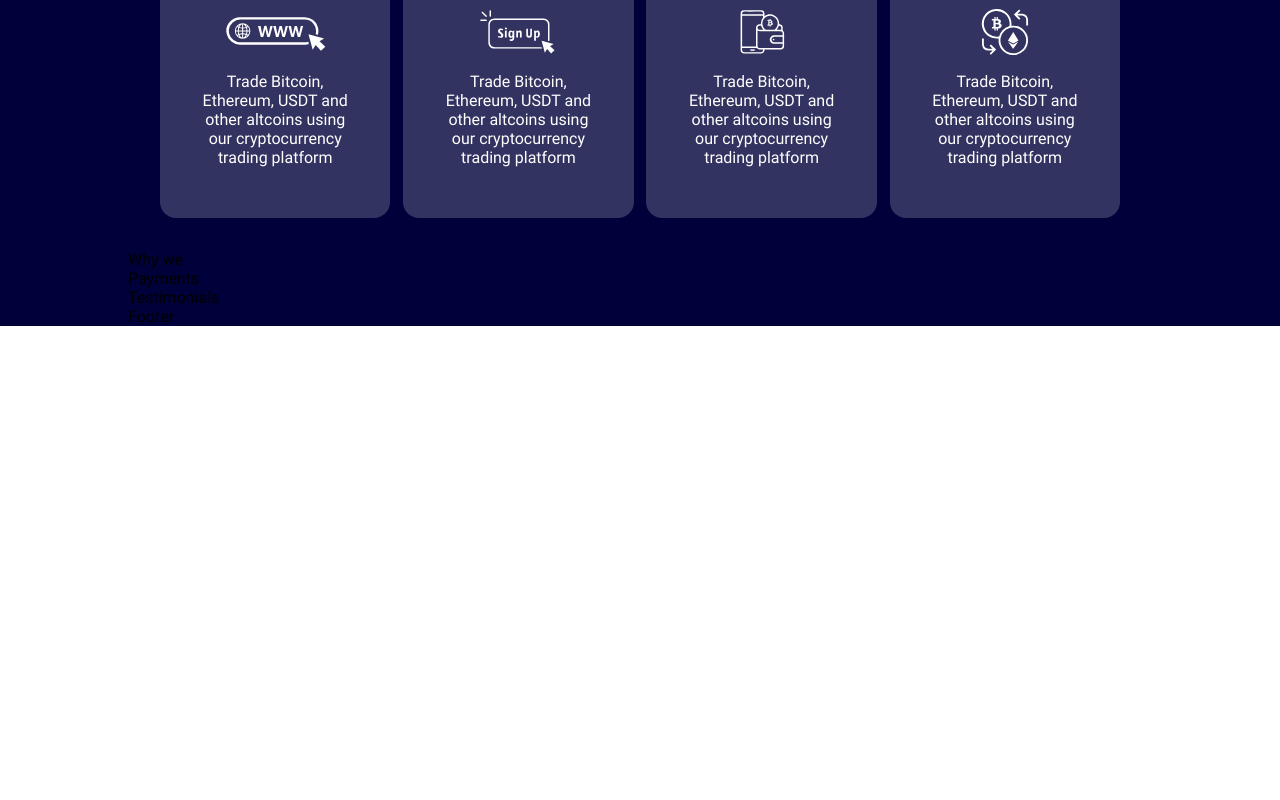
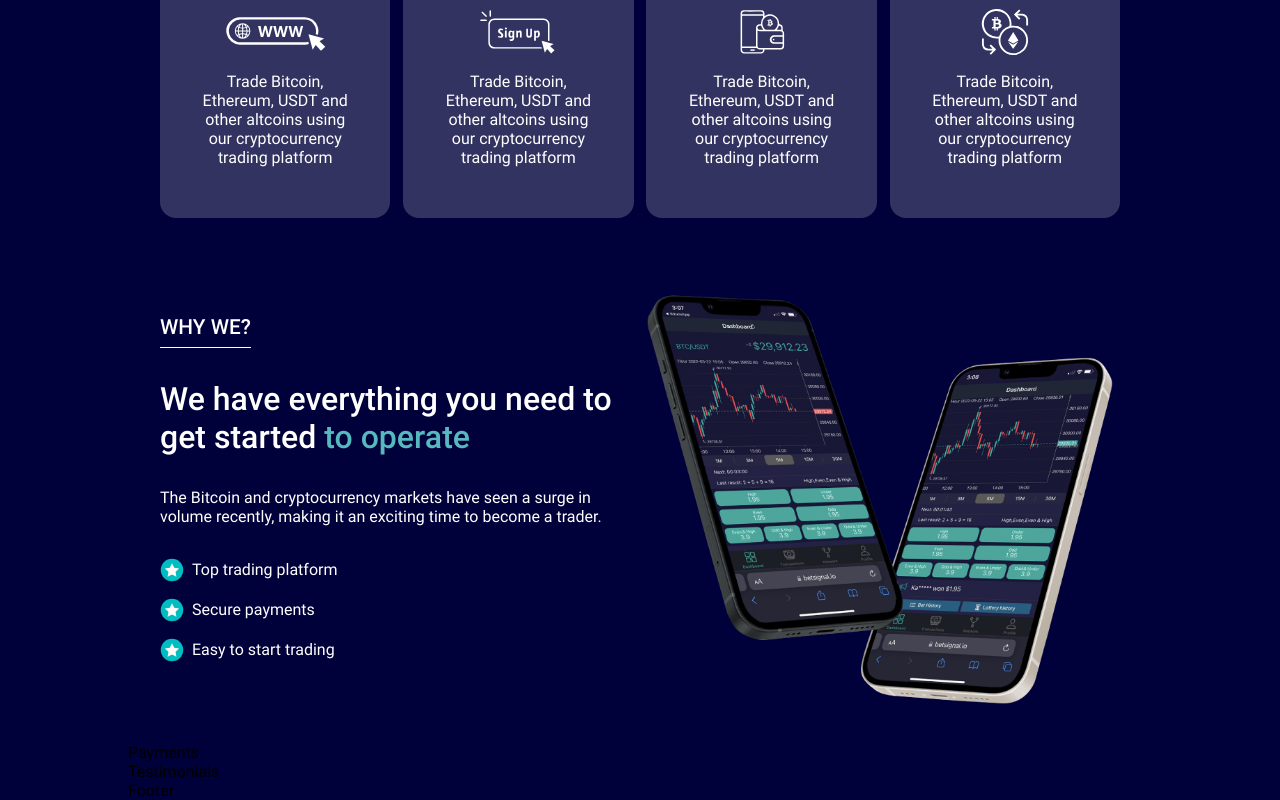
Before and after one commit to andresrodriguezsantos44/betsignal, a Vue app: page / in a window 1280 px wide. Shown: the part 1404-2204 px from the top of the page. Before the commit the page ends 1730 px from the top, so only its background shows below. Built offline with nearby package versions, Linux system fonts and the light colour scheme.

Commit message:
Why we section is done

```diff
--- a/src/assets/css/index.css
+++ b/src/assets/css/index.css
@@ -159,6 +159,10 @@
   margin-bottom: 2rem;
 }
 
+.mr-1 {
+  margin-right: .5rem;
+}
+
 /* position */
 .position-absolute {
   position: absolute;
@@ -200,6 +204,10 @@
 
 .align-items-center {
   align-items: center;
+}
+
+.align-items-start {
+  align-items: flex-start;
 }
 
 .justify-content-center {
--- a/src/components/Home/Navbar/NavbarStateless.vue
+++ b/src/components/Home/Navbar/NavbarStateless.vue
@@ -15,7 +15,7 @@
 
       <RouterLink @click="isMobile && handleShowNavbar()" :to="{ name: 'home', hash: '#whatDo' }" :class="`link ${ isMobile ? 'my-2' : 'mx-1' }`">{{ $t('home_navbar.what_we_do') }}</RouterLink>
       <RouterLink @click="isMobile && handleShowNavbar()" :to="{ name: 'home', hash: '#howWork' }" :class="`link ${ isMobile ? 'my-2' : 'mx-1' }`">{{ $t('home_navbar.how_does_it_work') }}</RouterLink>
-      <RouterLink @click="isMobile && handleShowNavbar()" to="/legal-terms" :class="`link ${ isMobile ? 'my-2' : 'mx-1' }`">{{ $t('home_navbar.why_we') }}</RouterLink>
+      <RouterLink @click="isMobile && handleShowNavbar()" :to="{ name: 'home', hash: '#whyWe' }" :class="`link ${ isMobile ? 'my-2' : 'mx-1' }`">{{ $t('home_navbar.why_we') }}</RouterLink>
       <RouterLink @click="isMobile && handleShowNavbar()" to="/legal-terms" :class="`link ${ isMobile ? 'my-2' : 'mx-1' }`">{{ $t('home_navbar.payments') }}</RouterLink>
       <RouterLink @click="isMobile && handleShowNavbar()" to="/legal-terms" :class="`link ${ isMobile ? 'my-2' : 'mx-1' }`">{{ $t('home_navbar.contact_us') }}</RouterLink>
 
--- /dev/null
+++ b/src/components/Home/WhyWe/WhyWeStateless.vue
@@ -0,0 +1,60 @@
+<template>
+  <section class="d-flex align-items-center justify-content-between p-4">
+    <div :class="`d-flex align-items-start justify-content-center flex-column ${ !isMobile && 'width-5' }`">
+      <h2 class="h3 text-uppercase color-light underline-decoration pb-1 mb-4" id="whyWe">
+        {{ $t('why_we.title') }}
+      </h2>
+
+      <p :class="`h2 color-light mb-4`">
+        {{ $t('why_we.subtitle_one') }} <span class="h2 color-secondary">{{ $t('why_we.subtitle_two') }}</span>
+      </p>
+
+      <p :class="`p-regular color-light mb-4`">
+        {{ $t('why_we.text') }}
+      </p>
+
+      <div class="d-flex align-items-center justify-content-center mb-2">
+        <img src="../../../assets/icons/whyWe/star.svg" alt="star" class="why-we__star mr-1" />
+        <p :class="`p-regular color-light`">
+          {{ $t('why_we.item_one') }}
+        </p>
+      </div>
+
+      <div class="d-flex align-items-center justify-content-center mb-2">
+        <img src="../../../assets/icons/whyWe/star.svg" alt="star" class="why-we__star mr-1" />
+        <p :class="`p-regular color-light`">
+          {{ $t('why_we.item_two') }}
+        </p>
+      </div>
+
+      <div class="d-flex align-items-center justify-content-center mb-2">
+        <img src="../../../assets/icons/whyWe/star.svg" alt="star" class="why-we__star mr-1" />
+        <p :class="`p-regular color-light`">
+          {{ $t('why_we.item_three') }}
+        </p>
+      </div>
+    </div>
+
+    <img v-if="!isMobile" src="../../../assets/images/whyWe/phones.png" alt="phones" class="width-5" />
+  </section>
+</template>
+
+<script>
+export default {
+  name: 'WhyWeStateless',
+
+  props: {
+    isMobile: {
+      type: String,
+      required: true
+    }
+  }
+}
+</script>
+
+<style>
+.why-we__star {
+  height: 1.5rem;
+  width: 1.5rem;
+}
+</style>
--- a/src/components/Home/WhyWe/index.vue
+++ b/src/components/Home/WhyWe/index.vue
@@ -1,5 +1,23 @@
 <template>
-  <section>
-    Why we
-  </section>
+  <WhyWeStateless :isMobile="isMobile" />
 </template>
+
+<script>
+import WhyWeStateless from './WhyWeStateless.vue'
+
+export default {
+  name: 'WhatDo',
+
+  components: {
+    WhyWeStateless
+  },
+
+  data: () => ({
+    isMobile: false
+  }),
+
+  created() {
+    this.isMobile = window.innerWidth <= 767
+  }
+}
+</script>
--- a/src/services/i18n/locales/en.json
+++ b/src/services/i18n/locales/en.json
@@ -33,5 +33,14 @@
     "text_card_three": "Trade Bitcoin, Ethereum, USDT and other altcoins using our cryptocurrency trading platform",
     "title_card_four": "start trading",
     "text_card_four": "Trade Bitcoin, Ethereum, USDT and other altcoins using our cryptocurrency trading platform"
+  },
+  "why_we": {
+    "title": "Why we?",
+    "subtitle_one": "We have everything you need to get started",
+    "subtitle_two": "to operate",
+    "text": "The Bitcoin and cryptocurrency markets have seen a surge in volume recently, making it an exciting time to become a trader.",
+    "item_one": "Top trading platform",
+    "item_two": "Secure payments",
+    "item_three": "Easy to start trading"
   }
 }
--- a/src/services/i18n/locales/es.json
+++ b/src/services/i18n/locales/es.json
@@ -33,5 +33,14 @@
     "text_card_three": "Opere con Bitcoin, Ethereum, USDT y otras monedas alternativas utilizando nuestra plataforma de comercio de criptomonedas",
     "title_card_four": "Comienza a negociar",
     "text_card_four": "Opere con Bitcoin, Ethereum, USDT y otras monedas alternativas utilizando nuestra plataforma de comercio de criptomonedas"
+  },
+  "why_we": {
+    "title": "¿Por qué nosotros?",
+    "subtitle_one": "Tenemos todo lo que necesitas para comenzar",
+    "subtitle_two": "a operar",
+    "text": "Los mercados de Bitcoin y criptomonedas han experimentado un aumento en el volumen recientemente, por lo que es un momento emocionante para convertirse en comerciante",
+    "item_one": "Plataforma comercial superior",
+    "item_two": "Pagos seguros",
+    "item_three": "Fácil de comenzar a operar"
   }
 }
```
Also changed, not shown: src/assets/icons/whyWe/star.svg (added), src/assets/images/whyWe/phones.png (added).
